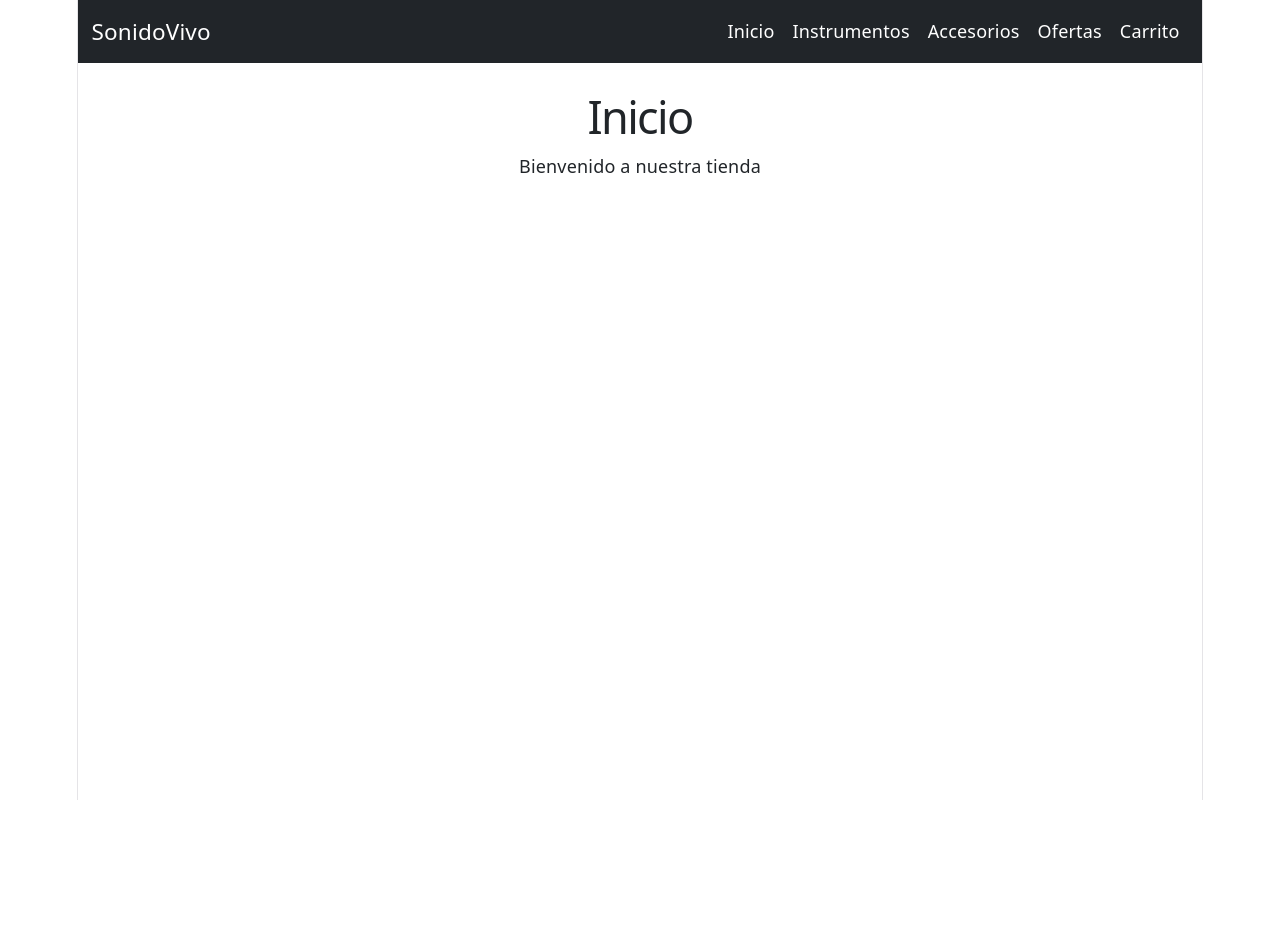
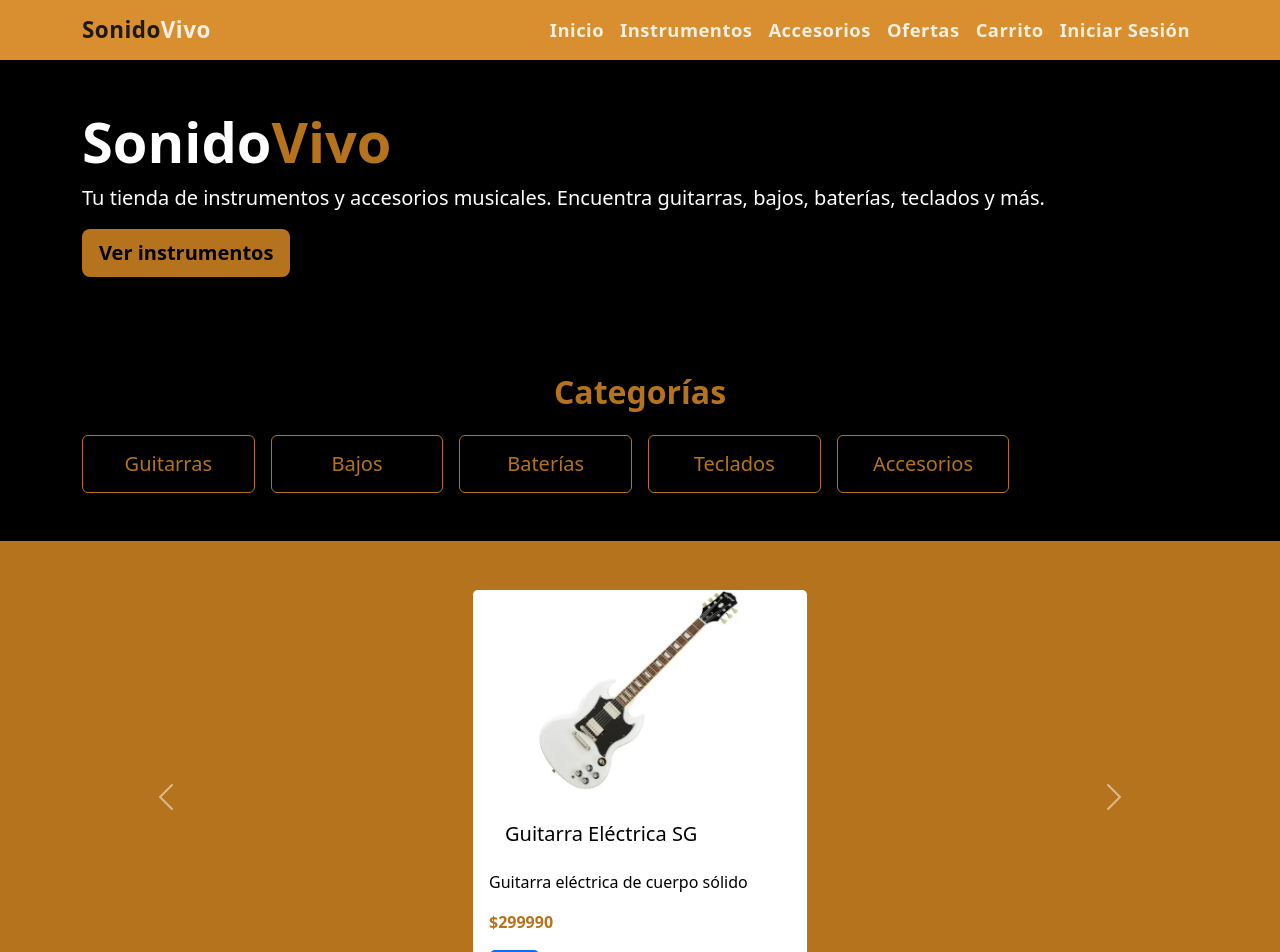
Before and after one commit to Reikan2119/React-SonidoVivo, a React (Vite) app: page / in a window 1280 px wide. Shown: the top 952 px of the page. Before the commit the page ends 800 px from the top, so only its background shows below. Built offline with nearby package versions, Linux system fonts and the light colour scheme.

Commit message:
Inicio.tsx
Creamos, mejoramos y editamos toda la estructura react para crear una buena base de pagina, empezando con el Inico

```diff
--- a/package.json
+++ b/package.json
@@ -13,7 +13,8 @@
     "bootstrap": "^5.3.8",
     "react": "^19.2.8",
     "react-bootstrap": "^2.10.10",
-    "react-dom": "^19.2.8"
+    "react-dom": "^19.2.8",
+    "react-router-dom": "^7.18.4"
   },
   "devDependencies": {
     "@eslint/js": "^10.0.1",
@@ -30,6 +31,7 @@
     "jsdom": "^30.1.3",
     "typescript": "~6.0.2",
     "typescript-eslint": "^8.69.0",
-    "vite": "^8.3.0"
+    "vite": "^8.3.0",
+    "vitest": "^5.0.5"
   }
 }
--- a/src/App.tsx
+++ b/src/App.tsx
@@ -5,7 +5,7 @@ import Navbar from "./componentes/organismos/Navbar";
 
 function App() {
   return (
-    <>
+    <div className="min-vh-100" style={{ backgroundColor: "#1c1a17" }}>
       <Navbar/>
 
       <Routes>
@@ -21,7 +21,7 @@ function App() {
           />
 
       </Routes>
-    </>
+    </div>
   )
 }
 
--- a/src/componentes/moleculas/CardProducto.tsx
+++ b/src/componentes/moleculas/CardProducto.tsx
@@ -11,7 +11,7 @@ interface CardProps{
 function CardProducto({id, titulo, descripcion, precio, imagen}: CardProps){
 
     return(
-        <div className="card" style={{width:'21rem'}}>
+        <div className="card" style={{width: '100%', maxWidth: '21rem', backgroundColor: "#ffffff", border: '1px solid #b5731e', color: "#000000"}}>
             <img src={imagen}
             className="card-img-top"
             alt={titulo}
@@ -26,7 +26,7 @@ function CardProducto({id, titulo, descripcion, precio, imagen}: CardProps){
                     {descripcion}
                 </p>
 
-                <p className="card-test">
+                <p className="card-test" style={{ color: "#b5731e", fontWeight: "bold" }}>
                     ${precio}
                 </p>
 
--- a/src/componentes/organismos/Navbar.tsx
+++ b/src/componentes/organismos/Navbar.tsx
@@ -1,38 +1,50 @@
 import { Link } from "react-router-dom";
 function Navbar(){
 
+    const linkStyle = { color: "#f5f0e1", fontSize: "1.15rem", fontWeight: 600, letterSpacing: "0.5px" };
+
     return(
-        <nav className="navbar navbar-expand bg-dark">
+        <nav className="navbar navbar-expand-md" style={{ backgroundColor: "#d98e2f" }}>
 
             <div className="container">
 
-                <span className="navbar-brand text-white">
-                    SonidoVivo
+                <span className="navbar-brand" style={{ ...linkStyle, fontSize: "1.4rem" }}>
+                    <span style={{ color: "#1c1a17" }}>Sonido</span>
+                    <span style={{ color: "#f5f0e1" }}>Vivo</span>
                 </span>
 
-                <div className="navbar-nav">
+                <button className="navbar-toggler" type="button" data-bs-toggle="collapse" data-bs-target="#navbarNav" aria-controls="navbarNav" aria-expanded="false" aria-label="Toggle navigation" style={{ borderColor: "#f5f0e1" }}>
+                    <span className="navbar-toggler-icon"></span>
+                </button>
 
-                    <Link className="nav-link text-white" to="/">
+                <div className="collapse navbar-collapse" id="navbarNav">
+                    <div className="navbar-nav ms-auto">
+
+                        <Link className="nav-link" style={linkStyle} to="/">
                             Inicio
                         </Link>
 
-                    <Link className="nav-link text-white" to="/instrumentos">
+                        <Link className="nav-link" style={linkStyle} to="/instrumentos">
                             Instrumentos
                         </Link>
 
-                    <Link className="nav-link text-white" to="/accesorios">
+                        <Link className="nav-link" style={linkStyle} to="/accesorios">
                             Accesorios
                         </Link>
 
-                    <Link className="nav-link text-white" to="/ofertas">
+                        <Link className="nav-link" style={linkStyle} to="/ofertas">
                             Ofertas
                         </Link>
 
-                    <Link className="nav-link text-white" to="carrito">
+                        <Link className="nav-link" style={linkStyle} to="carrito">
                             Carrito
                         </Link>
 
+                        <Link className="nav-link" style={linkStyle} to="carrito">
+                            Iniciar Sesión
+                        </Link>
 
+                    </div>
                 </div>
 
             </div>
--- a/src/componentes/paginas/paginaInicio.tsx
+++ b/src/componentes/paginas/paginaInicio.tsx
@@ -1,16 +1,99 @@
-function paginaInicio(){
-    return(
-        <div className="container mt-4">
+import CardProducto from "../moleculas/CardProducto";
 
-            <h1>Inicio</h1>
+const AMARILLO = "#b5731e";
 
-            <p>
-                Bienvenido a nuestra tienda
-            </p>
+const destacados = [
+  { id: 1, titulo: "Guitarra Eléctrica SG", descripcion: "Guitarra eléctrica de cuerpo sólido", precio: 299990, imagen: "/img/Instrumentos/Guitarra_El%C3%A9ctrica_SG.webp" },
+  { id: 2, titulo: "Bajo Eléctrico Jazz Bass", descripcion: "Bajo de 4 cuerdas estilo jazz", precio: 349990, imagen: "/img/Instrumentos/BajoEl%C3%A9ctricoJazzBass.webp" },
+  { id: 3, titulo: "Batería Acústica 5 piezas", descripcion: "Set completo para bateristas", precio: 599990, imagen: "/img/Instrumentos/Bater%C3%ADaAc%C3%BAstica5piezas.webp" },
+  { id: 4, titulo: "Teclado Digital 61 teclas", descripcion: "Teclado con sonidos variados", precio: 249990, imagen: "/img/Instrumentos/TecladoDigital61teclas.webp" },
+];
 
+function PaginaInicio() {
+  return (
+    <div className="bg-black text-white">
+      {/* Hero */}
+      <section className="py-5">
+        <div className="container">
+          <div className="row align-items-center">
+            <div className="col-12 text-center text-md-start">
+              <h1 className="display-4 fw-bold">
+                Sonido<span style={{ color: AMARILLO }}>Vivo</span>
+              </h1>
+              <p className="lead text-white">
+                Tu tienda de instrumentos y accesorios musicales. Encuentra guitarras, bajos, baterías, teclados y más.
+              </p>
+              <a href="/instrumentos" className="btn btn-lg fw-bold" style={{ backgroundColor: AMARILLO, color: "#000" }}>
+                Ver instrumentos
+              </a>
+            </div>
+          </div>
+        </div>
+      </section>
 
+      {/* Categorías (sobre el carrusel) */}
+      <section className="py-5">
+        <div className="container">
+          <h2 className="text-center fw-bold mb-4" style={{ color: AMARILLO }}>Categorías</h2>
+          <div className="row g-3">
+            {["Guitarras", "Bajos", "Baterías", "Teclados", "Accesorios"].map((cat) => (
+              <div className="col-6 col-md-4 col-lg-2" key={cat}>
+                <div className="card text-center bg-black h-100" style={{ border: `1px solid ${AMARILLO}` }}>
+                  <div className="card-body d-flex align-items-center justify-content-center">
+                    <h5 className="card-title m-0" style={{ color: AMARILLO }}>{cat}</h5>
+                  </div>
+                </div>
+              </div>
+            ))}
+          </div>
         </div>
-    )
+      </section>
+
+      {/* Carrusel */}
+      <section className="py-4" style={{ backgroundColor: AMARILLO }}>
+        <div className="container">
+          <div id="heroCarousel" className="carousel slide" data-bs-ride="carousel" data-bs-interval="3000" data-bs-pause="hover">
+            <div className="carousel-inner rounded">
+              {destacados.slice(0, 3).map((p, i) => (
+                <div className={`carousel-item ${i === 0 ? "active" : ""}`} key={p.id}>
+                  <div className="d-flex justify-content-center py-4" style={{ minHeight: 360 }}>
+                    <CardProducto {...p} />
+                  </div>
+                </div>
+              ))}
+            </div>
+            <button className="carousel-control-prev" type="button" data-bs-target="#heroCarousel" data-bs-slide="prev">
+              <span className="carousel-control-prev-icon" aria-hidden="true"></span>
+            </button>
+            <button className="carousel-control-next" type="button" data-bs-target="#heroCarousel" data-bs-slide="next">
+              <span className="carousel-control-next-icon" aria-hidden="true"></span>
+            </button>
+          </div>
+        </div>
+      </section>
+
+      {/* Destacados */}
+      <section className="py-5">
+        <div className="container">
+          <h2 className="text-center fw-bold mb-4" style={{ color: AMARILLO }}>Productos destacados</h2>
+          <div className="row g-4 justify-content-center">
+            {destacados.map((p) => (
+              <div className="col-12 col-sm-6 col-lg-3 d-flex justify-content-center" key={p.id}>
+                <CardProducto {...p} />
+              </div>
+            ))}
+          </div>
+        </div>
+      </section>
+
+      {/* Footer */}
+      <footer className="text-center py-4" style={{ backgroundColor: "#111" }}>
+        <div className="container">
+          <p className="mb-0 text-white">© 2026 SonidoVivo - Todos los derechos reservados</p>
+        </div>
+      </footer>
+    </div>
+  );
 }
 
-export default paginaInicio;
+export default PaginaInicio;
--- a/src/index.css
+++ /dev/null
@@ -1,111 +0,0 @@
-:root {
-  --text: #6b6375;
-  --text-h: #08060d;
-  --bg: #fff;
-  --border: #e5e4e7;
-  --code-bg: #f4f3ec;
-  --accent: #aa3bff;
-  --accent-bg: rgba(170, 59, 255, 0.1);
-  --accent-border: rgba(170, 59, 255, 0.5);
-  --social-bg: rgba(244, 243, 236, 0.5);
-  --shadow:
-    rgba(0, 0, 0, 0.1) 0 10px 15px -3px, rgba(0, 0, 0, 0.05) 0 4px 6px -2px;
-
-  --sans: system-ui, 'Segoe UI', Roboto, sans-serif;
-  --heading: system-ui, 'Segoe UI', Roboto, sans-serif;
-  --mono: ui-monospace, Consolas, monospace;
-
-  font: 18px/145% var(--sans);
-  letter-spacing: 0.18px;
-  color-scheme: light dark;
-  color: var(--text);
-  background: var(--bg);
-  font-synthesis: none;
-  text-rendering: optimizeLegibility;
-  -webkit-font-smoothing: antialiased;
-  -moz-osx-font-smoothing: grayscale;
-
-  @media (max-width: 1024px) {
-    font-size: 16px;
-  }
-}
-
-@media (prefers-color-scheme: dark) {
-  :root {
-    --text: #9ca3af;
-    --text-h: #f3f4f6;
-    --bg: #16171d;
-    --border: #2e303a;
-    --code-bg: #1f2028;
-    --accent: #c084fc;
-    --accent-bg: rgba(192, 132, 252, 0.15);
-    --accent-border: rgba(192, 132, 252, 0.5);
-    --social-bg: rgba(47, 48, 58, 0.5);
-    --shadow:
-      rgba(0, 0, 0, 0.4) 0 10px 15px -3px, rgba(0, 0, 0, 0.25) 0 4px 6px -2px;
-  }
-
-  #social .button-icon {
-    filter: invert(1) brightness(2);
-  }
-}
-
-#root {
-  width: 1126px;
-  max-width: 100%;
-  margin: 0 auto;
-  text-align: center;
-  border-inline: 1px solid var(--border);
-  min-height: 100svh;
-  display: flex;
-  flex-direction: column;
-  box-sizing: border-box;
-}
-
-body {
-  margin: 0;
-}
-
-h1,
-h2 {
-  font-family: var(--heading);
-  font-weight: 500;
-  color: var(--text-h);
-}
-
-h1 {
-  font-size: 56px;
-  letter-spacing: -1.68px;
-  margin: 32px 0;
-  @media (max-width: 1024px) {
-    font-size: 36px;
-    margin: 20px 0;
-  }
-}
-h2 {
-  font-size: 24px;
-  line-height: 118%;
-  letter-spacing: -0.24px;
-  margin: 0 0 8px;
-  @media (max-width: 1024px) {
-    font-size: 20px;
-  }
-}
-p {
-  margin: 0;
-}
-
-code,
-.counter {
-  font-family: var(--mono);
-  display: inline-flex;
-  border-radius: 4px;
-  color: var(--text-h);
-}
-
-code {
-  font-size: 15px;
-  line-height: 135%;
-  padding: 4px 8px;
-  background: var(--code-bg);
-}
--- a/src/main.tsx
+++ b/src/main.tsx
@@ -1,8 +1,8 @@
 import { StrictMode } from 'react'
 import { createRoot } from 'react-dom/client'
 import {BrowserRouter} from 'react-router-dom'
-import './index.css'
 import "bootstrap/dist/css/bootstrap.min.css"
+import "bootstrap/dist/js/bootstrap.bundle.min.js"
 import App from './App.tsx'
 
 
```
Also changed, not shown: 1 other file (tests, documents, lock files or other folders). Lines whose indentation alone changed are shown as unchanged.
